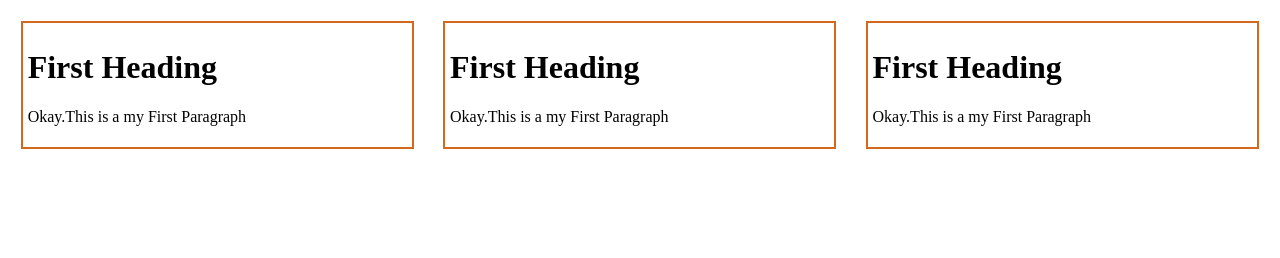
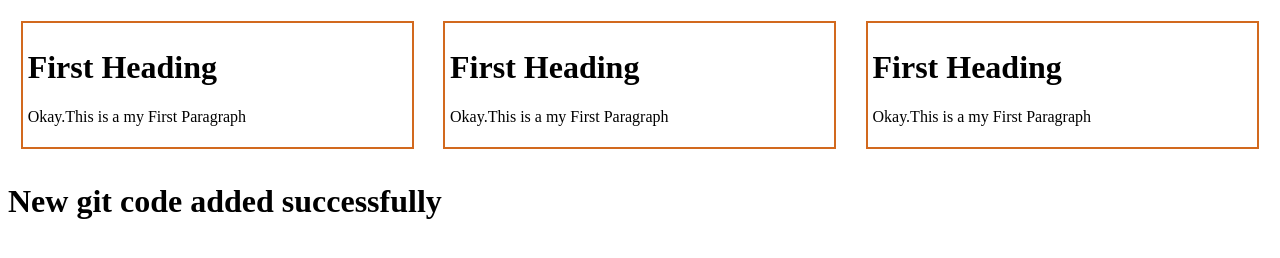
Before and after one commit to hasibimamhridoy/new-practise2022, a plain HTML site: page index.html in a window 1280 px wide. Drawn offline with Linux system fonts and the light colour scheme.

Commit message:
new add code to git

```diff
--- a/index.html
+++ b/index.html
@@ -29,6 +29,12 @@
         </div>
 
 
+
+        <div class="new-add">
+            <h1>New git code added successfully</h1>
+        </div>
+
+
     </body>
 
 
```
